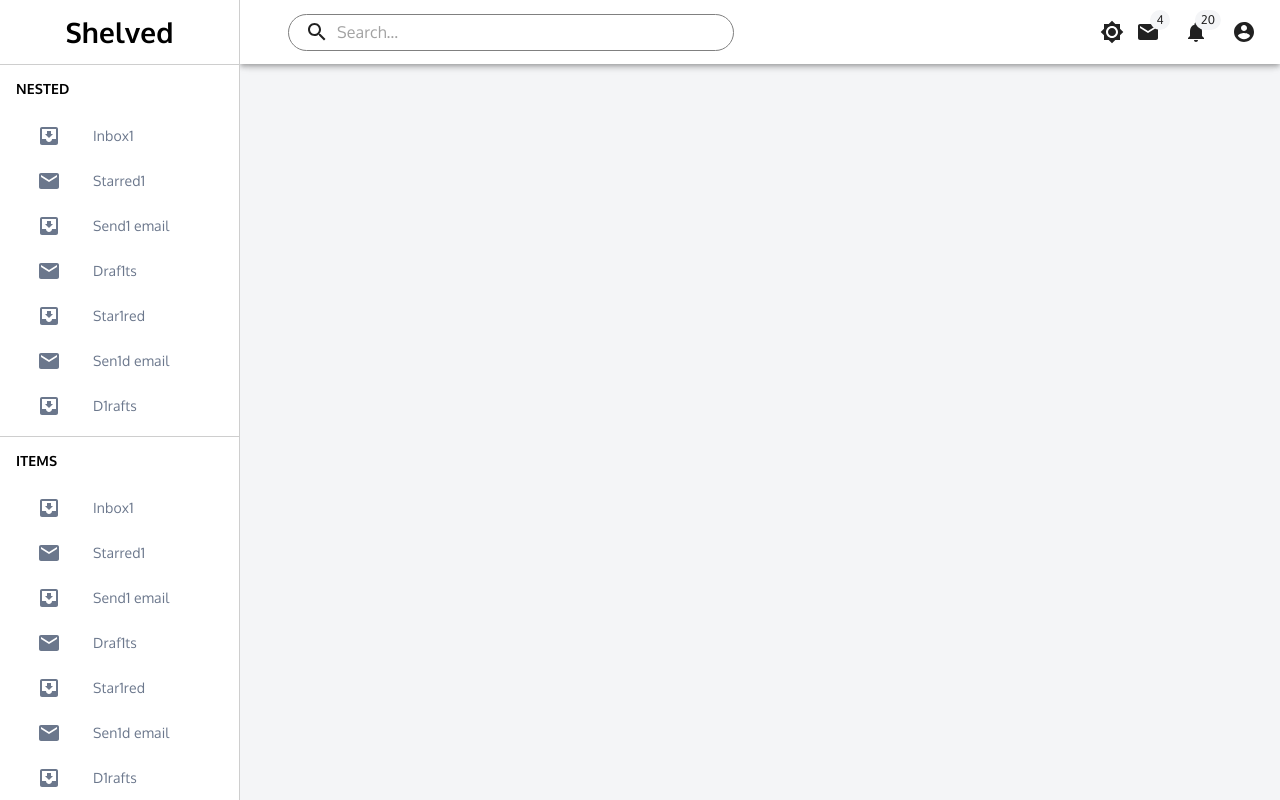
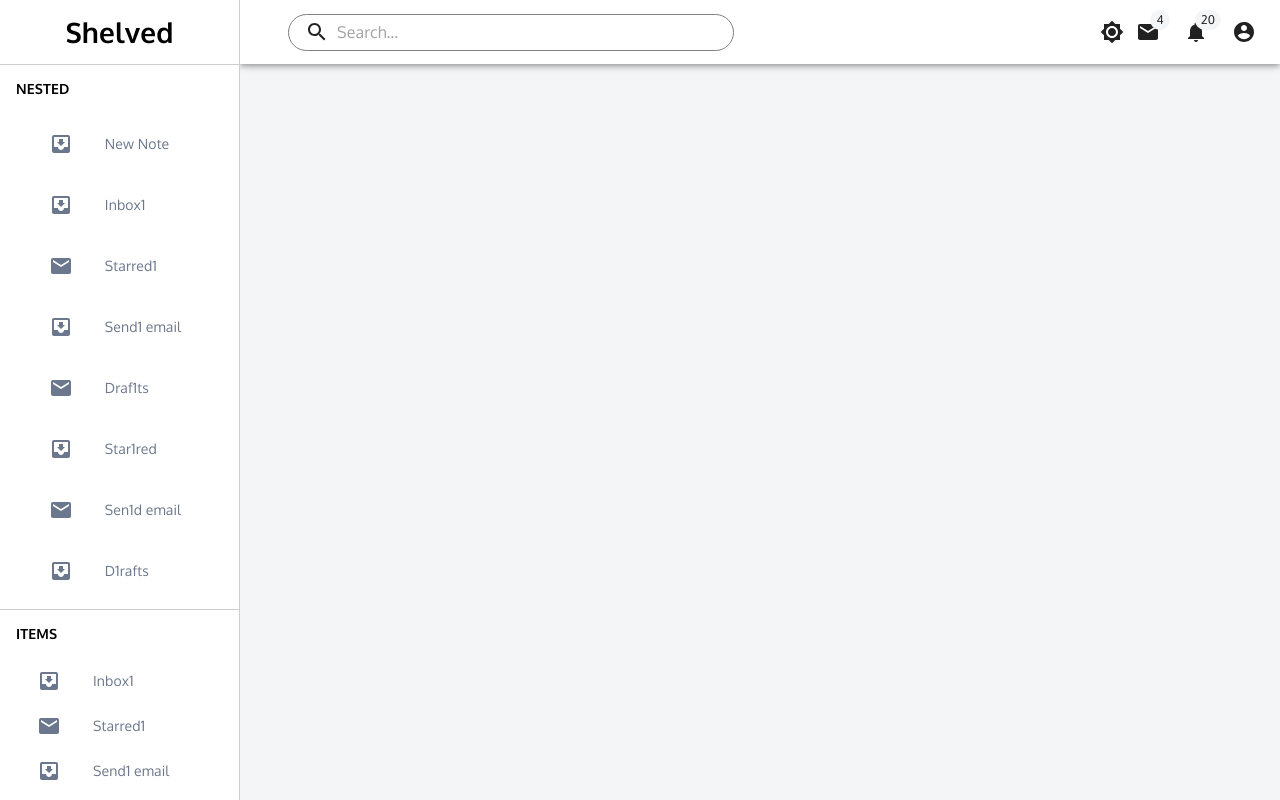
Before and after one commit to arju88nair/ReactTIL, a React app: page /board/1 in a window 1280 px wide. Built offline with nearby package versions, Linux system fonts and the light colour scheme; sample sign-in values are in the browser's storage.

Commit message:
Before css overhaul

```diff
--- a/src/views/Components/SideBar.js
+++ b/src/views/Components/SideBar.js
@@ -68,6 +68,10 @@ const useStyles = makeStyles((theme) => ({
     },
 }));
 
+function ListItemLink(props) {
+    return <ListItem button component="a" {...props} />;
+}
+
 export function SideBar(props) {
     const {window} = props;
     const classes = useStyles();
@@ -100,11 +104,19 @@ export function SideBar(props) {
                     Nested
                 </ListSubheader>
             }>
+                <ListItem button key="new-note" style={{marginLeft:'1.2em',color: 'var(--color-text)',fontWeight:"bold"}}>
+                    <ListItemLink href="/new-note">
+                    <ListItemIcon style={{color: theme.palette.text.secondary}}><InboxIcon/></ListItemIcon>
+                    <ListItemText  classes={{primary:classes.listItemText}} primary="New Note"/>
+                    </ListItemLink>
+                </ListItem>
                 {['Inbox1', 'Starred1', 'Send1 email', 'Draf1ts', 'Star1red', 'Sen1d email', 'D1rafts'].map((text, index) => (
-                    <ListItem button key={text} style={{marginLeft:'1.5em',color: 'var(--color-text)',fontWeight:"bold"}}>
+                    <ListItem button key={text} style={{marginLeft:'1.2em',color: 'var(--color-text)',fontWeight:"bold"}}>
+                        <ListItemLink href="#simple-list">
                         <ListItemIcon style={{color: theme.palette.text.secondary}}>{index % 2 === 0 ? <InboxIcon/> :
                             <MailIcon/>}</ListItemIcon>
                         <ListItemText  classes={{primary:classes.listItemText}} primary={text}/>
+                        </ListItemLink>
                     </ListItem>
                 ))}
             </List>
--- a/src/views/NewNotesPage/Editor.jsx
+++ b/src/views/NewNotesPage/Editor.jsx
@@ -2,20 +2,31 @@ import React from 'react';
 import {makeStyles} from '@material-ui/core/styles';
 import { CKEditor } from '@ckeditor/ckeditor5-react';
 import ClassicEditor from '@ckeditor/ckeditor5-build-classic';
+import Divider from "@material-ui/core/Divider";
 
 const useStyles = makeStyles((theme) => ({
-    root: {
+    toolbar: theme.mixins.toolbar,
+    content: {
         flexGrow: 1,
         backgroundColor: theme.palette.secondary.main,
-        minHeight: '100vh'
+        padding: theme.spacing(3),
+    },
+    mainEditor:{
 
-    },
+        border:"thin solid red",
+        minHeight:'100vh'
+
+    }
+
 }));
 
 
 export function Editor() {
     const classes = useStyles();
     return (
+
+    <main className={classes.content}>
+            <div className={classes.toolbar}/>
             <CKEditor
                 editor={ ClassicEditor }
                 data="<p>Hello from CKEditor 5!</p>"
@@ -33,6 +44,19 @@ export function Editor() {
                 onFocus={ ( event, editor ) => {
                     console.log( 'Focus.', editor );
                 } }
+                className={classes.mainEditor}
+                onInit={(editor) => {
+                    // You can store the "editor" and use when it is needed.
+                    // console.log("Editor is ready to use!", editor);
+                    editor.editing.view.change((writer) => {
+                        writer.setStyle(
+                            "height",
+                            "200px",
+                            editor.editing.view.document.getRoot()
+                        );
+                    });
+                }}
             />
+        </main>
     );
 }
--- a/src/views/NewNotesPage/NewEditorPage.jsx
+++ b/src/views/NewNotesPage/NewEditorPage.jsx
@@ -7,10 +7,9 @@ import {Editor} from "./Editor";
 
 const useStyles = makeStyles((theme) => ({
     root: {
-        flexGrow: 1,
-        backgroundColor: theme.palette.secondary.main,
-        minHeight: '100vh'
-
+        display: 'flex',
+        backgroundColor:theme.palette.secondary.main,
+        minHeight:'100vh'
     },
 }));
 
@@ -20,7 +19,7 @@ export function NewEditorPage() {
 
     return (
         <div className={classes.root}>
-            <CssBaseline/>
+            <CssBaseline />
             <SideBar/>
             <Editor/>
         </div>
```
